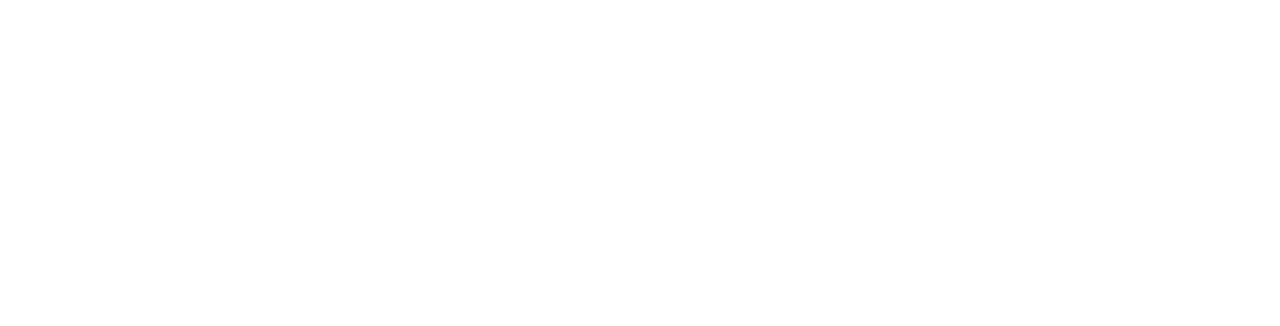
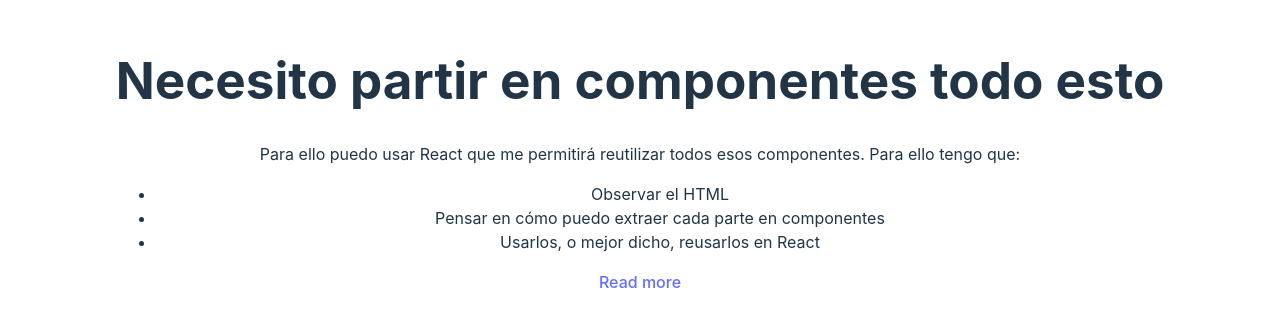
Before and after one commit to labmiracle/jeune-winsley, a React (Vite) app in the folder react-ml/: page /props in a window 1280 px wide. Before the commit this address had no page. Shown: the part 244-570 px from the top of the page. Built offline with nearby package versions, Linux system fonts and the light colour scheme.

Commit message:
ejercicio 1 terminado

```diff
--- a/react-ml/src/App.jsx
+++ b/react-ml/src/App.jsx
@@ -1,15 +1,24 @@
 import './App.css'
 import {BrowserRouter, Routes, Route} from "react-router-dom"
 import Nav from './exercices/nav/Nav'
+import ListItem from "./exercices/props/ListItem"
+import Title from './exercices/props/Title'
+import Text from "./exercices/props/Text"
+import List from './exercices/props/List'
+import Props from './exercices/props/Props'
+
+
 
 function App() {
+
    return (
     <>
     <BrowserRouter>
-    <Routes>
-      <Route path='/nav' element={<Nav />} />
-    </Routes>
-      </BrowserRouter>
+      <Routes>
+        <Route path='/nav' element={<Nav />} />
+        <Route path='/props' element={<Props />} />
+      </Routes>
+    </BrowserRouter>
     </>
   )
 }
--- /dev/null
+++ b/react-ml/src/exercices/props/List.jsx
@@ -0,0 +1,14 @@
+import React from 'react';
+import ListItem from './ListItem';
+
+const List = ({ items }) => {
+  return (
+    <ul>
+      {items.map((item, index) => {
+        return <ListItem key={index} text={item} />;
+      })}
+    </ul>
+  );
+};
+
+export default List;
--- /dev/null
+++ b/react-ml/src/exercices/props/ListItem.jsx
@@ -0,0 +1,9 @@
+import React from 'react'
+
+const ListItem = ({text}) => {
+  return (
+    <li>{text}</li>
+  )
+}
+
+export default ListItem
--- a/react-ml/src/exercices/props/Props.jsx
+++ b/react-ml/src/exercices/props/Props.jsx
@@ -1,9 +1,28 @@
 import React from 'react'
+import Title from './Title';
+import Text from  './Text'
+import List from  './List'
+import {Link} from "react-router-dom"
+
 
 const Props = () => {
+
+  const items = [
+    'Observar el HTML',
+    'Pensar en cómo puedo extraer cada parte en componentes',
+    'Usarlos, o mejor dicho, reusarlos en React'
+  ];
+
   return (
-    <div>Props</div>
-  )
+    <div>
+
+        <Title title="Necesito partir en componentes todo esto" />
+        <Text text="Para ello puedo usar React que me permitirá reutilizar todos esos componentes. Para ello tengo que:" />
+        <List items={items} />
+        <a href="https://react.dev/" target="_blank" rel="noopener noreferrer">Read more</a>
+
+    </div>
+  );
 }
 
 export default Props
--- /dev/null
+++ b/react-ml/src/exercices/props/Text.jsx
@@ -0,0 +1,11 @@
+import React from 'react'
+
+const Text = ({text}) => {
+  return (
+    <section><p>
+      {text}
+    </p></section>
+  )
+}
+
+export default Text
--- /dev/null
+++ b/react-ml/src/exercices/props/Title.jsx
@@ -0,0 +1,9 @@
+import React from 'react'
+
+const Title = ({title}) => {
+  return (
+    <h1>{title}</h1>
+  )
+}
+
+export default Title
```
Also changed, not shown: react-ml/src/exercices/props/ValidLink.jsx (added, +9 -0 lines).
